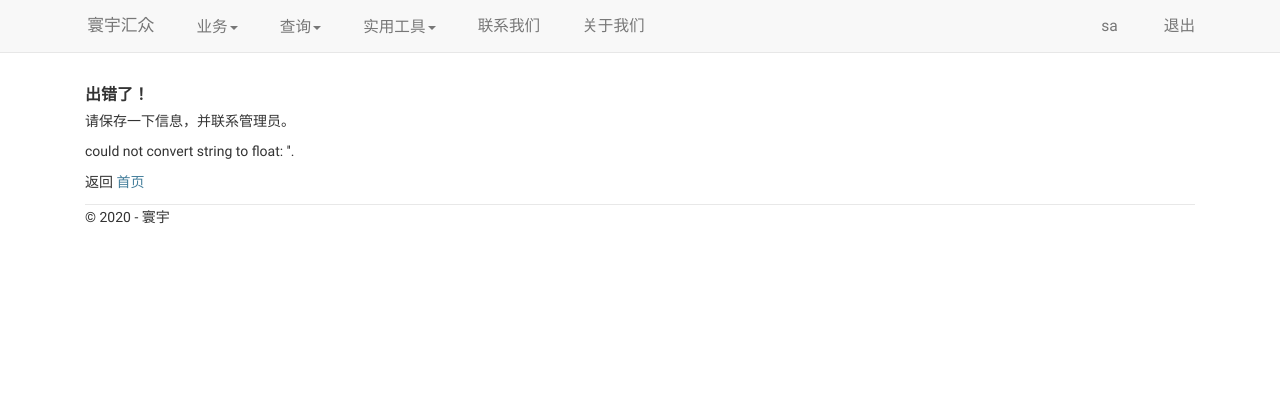
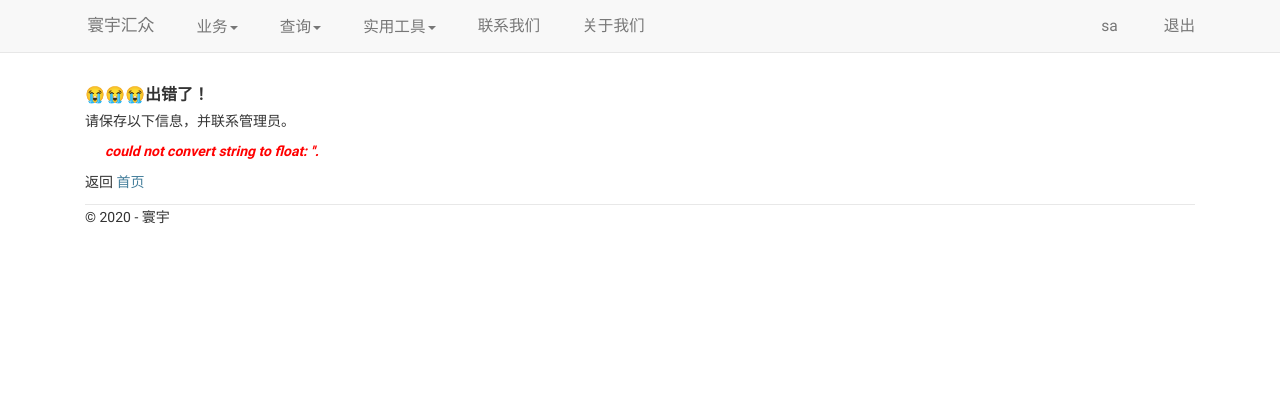
Before and after one commit to woodhfut/HYHR, a Django app: page /sb/reorderAll/111111111111111111/1/ in a window 1280 px wide. Shown: the top 420 px of the page. Run offline with Django 3.2, Linux system fonts and the light colour scheme; a user stored in the database is signed in; data comes from the database, SQL or seed files in the repository; some libraries are stand-ins or nearby versions; some web fonts are replaced.

Commit message:
minor fix
minor fix

```diff
--- a/sb/templates/sb/add_success.html
+++ b/sb/templates/sb/add_success.html
@@ -2,7 +2,7 @@
 
 {% block content %}
 <h2>{{title}}</h2>
-<p>成功添加新订单.</p>
+<p class="success">成功添加新订单.</p>
 <p>返回 <a href="{% url 'home' %}">首页</a> 或者继续 <a href="/sb/add/{{code}}">添加</a></p>
 
 {% endblock %}
--- a/sb/templates/sb/partnerbillcheck.html
+++ b/sb/templates/sb/partnerbillcheck.html
@@ -12,7 +12,7 @@
 		<label for="name" class="col-sm-2 control-label">合伙人姓名：</label>
 		<div class="col-sm-4">
 			<input type="text" class="form-control" id="name" name="name" value="{{pname}}"
-				   placeholder="请输入名字">
+				   placeholder="请合伙人输入名字">
         </div>
 	</div>
     {% if error %}
@@ -62,7 +62,6 @@
                 <th><input type="checkbox" id="checkall" name="checkall"/>已付款</th>
                 <th>合伙人姓名</th>
                 <th>客户姓名</th>
-                <th>业务</th>
                 <th>订单开始时间</th>
                 <th>订单结束时间</th>
                 <th>订单日期</th>
@@ -75,7 +74,6 @@
                     <td><input type="checkbox"  name="subcheckboxes" value="{{record.id}}" class="subcheckbox"/></td>
                     <td>{{record.partner.name}}</td>
                     <td>{{record.customer.name}}</td>
-                    <td>{{record.product.name}}</td>
                     <td>{{record.svalidFrom}}</td>
                     <td>{{record.svalidTo}}</td>
                     <td>{{record.orderDate}}</td>
--- a/sb/templates/sb/reorder_success.html
+++ b/sb/templates/sb/reorder_success.html
@@ -2,7 +2,7 @@
 
 {% block content %}
 <h2>{{title}}</h2>
-<p>成功续费.</p>
+<p class='success'>成功续费.</p>
 <p>返回 <a href="{% url 'home' %}">首页</a>或者返回{%if code %}<a href="/sb/billcheck/{{code}}">{%else%}<a href="/sb/billcheckAll"> {%endif%}对账</a></p>
 
 {% endblock %}
--- a/sb/templates/sb/sb_remove_success.html
+++ b/sb/templates/sb/sb_remove_success.html
@@ -9,7 +9,7 @@
 {%endblock%}
 {% block content %}
 <h2>{{title}}</h2>
-<p>成功{{pname}}减员<b>{{cname}}({{cpid}})</b>.</p>
+<p class="success">成功{{pname}}减员<b>{{cname}}({{cpid}})</b>.</p>
 <p>返回 <a href="{% url 'home' %}">首页</a> 或者继续 <a href="/sb/remove/{{code}}">继续减员</a></p>
 
 {% endblock %}
--- a/sb/templates/sb/todolist_add_success.html
+++ b/sb/templates/sb/todolist_add_success.html
@@ -2,7 +2,7 @@
 
 {% block content %}
 <h2>添加成功</h2>
-<p>你已成功添加新的待办事宜.</p>
+<p class="success">你已成功添加新的待办事宜.</p>
 <p>查看添加的 <a href="/sb/todolist/">事宜</a> 或者继续 <a href="/sb/todolist/add">添加</a></p>
 
 {% endblock %}
--- a/sb/views.py
+++ b/sb/views.py
@@ -21,7 +21,7 @@
 import time
 import csv
 from wsgiref.util import FileWrapper
-from django.db.models import Sum, F
+from django.db.models import Sum, F, Q
 from django.forms import formset_factory
 import uuid
 from django.views import View
@@ -112,7 +112,10 @@
                 collapse = 1
 
             if not request.user.is_superuser:
-                uei = User_extra_info.objects.get(username=request.user.username)
+                uei = User_extra_info.objects.filter(username=request.user.username)
+                logger.info(uei.exists())
+                if not uei.exists():
+                    raise Exception(f'当前用户{request.user.username}没有权限执行该操作！')
                 name = uei.realname
                 pid = uei.pid
 
@@ -1391,7 +1394,7 @@
 
             return HttpResponseRedirect('./?next=/&name={}'.format(pname))
         else:
-            pname = request.GET.get('name', 'first')
+            pname = request.GET.get('name', 'first')#FIRST TIME ENTER THE PAGE, WE DON'T SHOW ANYTHING.
             if pname and pname !='first':
                 pexists = Partner.objects.filter(name=pname).exists()
                 if not pexists:
@@ -1421,14 +1424,22 @@
                 return render(request, 'sb/partnerbillcheck.html')
 
             else:
-                srecords = Service_Order.objects.exclude(sprice2Partner=0).order_by('partner__name', '-id')
+                srecords = Service_Order.objects.exclude(Q(sprice2Partner=0)| Q(partner__name=None)).order_by('partner__name', '-id')
                 #summary = Service_Order.objects.raw('select id, partner_id, sum(sprice2Partner) from sb_Service_Order where sprice2Partner <> 0 group by partner_id')
-                summary = Service_Order.objects.exclude(sprice2Partner=0).values('partner__name').annotate(Sum('sprice2Partner'))
-                return render(request, 'sb/partnerbillcheck.html',
-                {
-                    'srecords': srecords,
-                    'summary': summary,
-                })
+                summary = Service_Order.objects.exclude(Q(sprice2Partner=0) | Q(partner__name=None)).values('partner__name').annotate(Sum('sprice2Partner'))
+                if not srecords.exists():
+                    return render(request, 'sb/partnerbillcheck.html',
+                    {
+                        'error': '已结清与所有合伙人的费用.',
+                        'pname': pname,
+
+                    })
+                else:
+                    return render(request, 'sb/partnerbillcheck.html',
+                    {
+                        'srecords': srecords,
+                        'summary': summary,
+                    })
 
     except Exception as ex:
         return render(request, 'HYHR/error.html',
--- a/templates/HYHR/error.html
+++ b/templates/HYHR/error.html
@@ -1,9 +1,20 @@
 {% extends 'HYHR/layout.html' %}
 
+{% block styles%}
+<style type="text/css">
+ .error
+ {
+     color:red;
+     font-weight: bold;
+     font-style: italic;
+     padding-left: 20px;
+ }
+</style>
+{%endblock%}
 {% block content %}
-<h2>出错了！</h2>
-<p>请保存一下信息，并联系管理员。</p>
-<p>{{errormessage}}.</p>
+<h2>😭😭😭出错了！</h2>
+<p>请保存以下信息，并联系管理员。</p>
+<p class="error">{{errormessage}}.</p>
 <p>返回 <a href="{% url 'home' %}">首页</a></p>
 
 {% endblock %}
--- a/templates/HYHR/layout.html
+++ b/templates/HYHR/layout.html
@@ -49,6 +49,11 @@
         li ul li a span{
             padding-right: 20%;
             color:skyblue;
+        }
+
+        .success {
+            color: lightgreen;
+            padding-left: 20px;
         }
 
 </style>
```
